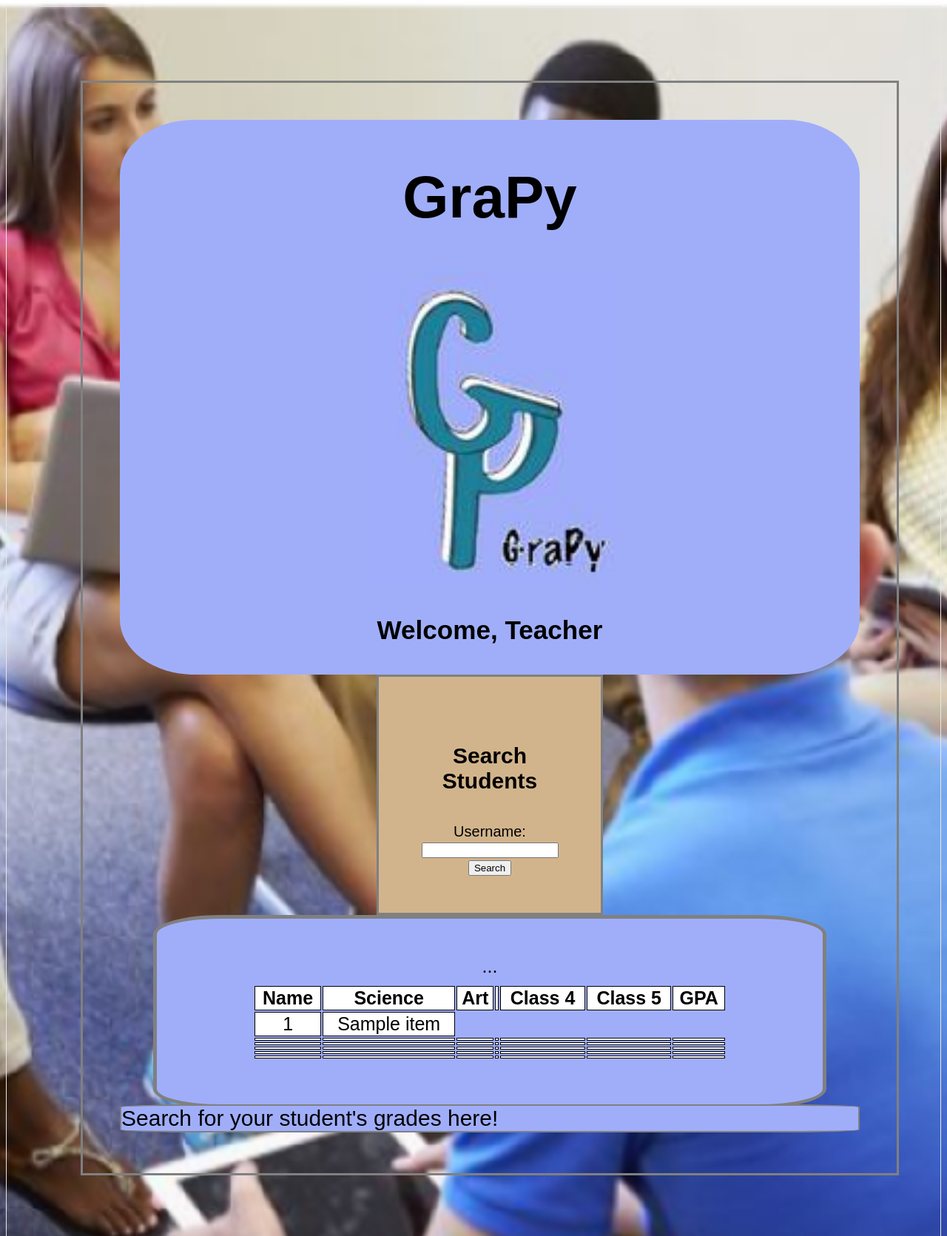
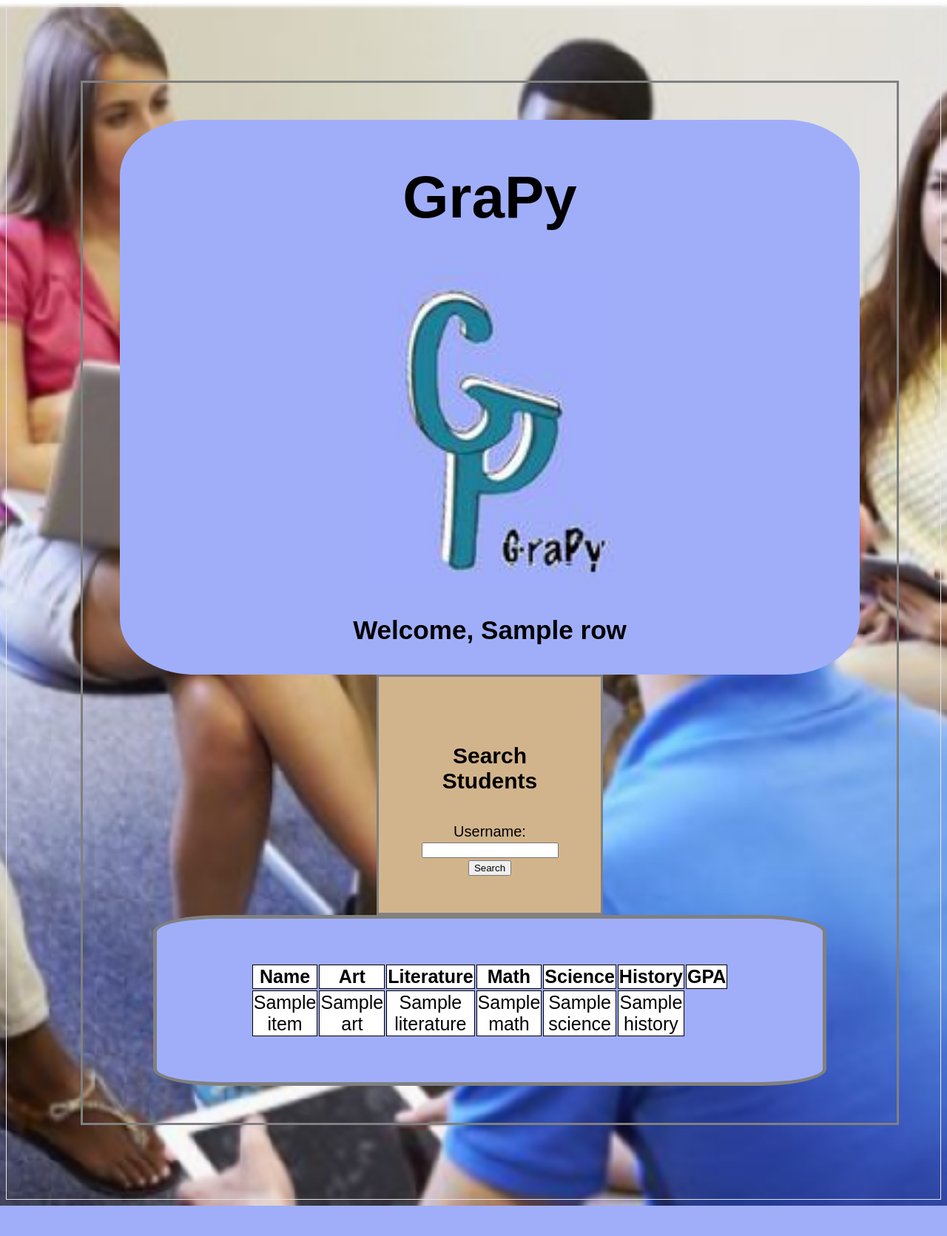
Before and after one commit to JustinCThomas/student-gradebook-project, a Flask app: template app/templates/TeachersHomePage.html in a window 1280 px wide. Shown: the top 1671 px of the page at 74% size. After the commit the page ends 1630 px from the top, so only its background shows below. Run offline with Flask 2, Linux system fonts and the light colour scheme; the template is opened without the code that fills it: most values are stand-ins (such as "Sample title", 1, 10 or a date in 2020).

Commit message:
Add student info to teacher's page

```diff
--- a/app/routes.py
+++ b/app/routes.py
@@ -40,7 +40,10 @@ def login():
 
             row = cur.fetchone()
 
-            return render_template('TeachersHomePage.html', row = row)
+            cur.execute("select * from students")
+            data = cur.fetchall()
+
+            return render_template('TeachersHomePage.html', row = row, data = data)
             # return redirect(url_for('teacher'), row)
         elif row and account == "student_accounts":
             cur.execute("select * from students where id = {0}".
--- a/app/templates/TeachersHomePage.html
+++ b/app/templates/TeachersHomePage.html
@@ -86,7 +86,7 @@
 			<header>
 				<h1>GraPy</h1>
 				<img src="{{url_for('static', filename='GraPy2.jpg')}}" alt='our logo' width="40%" height="60%">
-				<h3>Welcome, Teacher</h3>
+				<h3>Welcome, {{row["name"]}}</h3>
 			</header>
 		<div class="sdiv">
 			<h4>Search Students</h4>
@@ -104,71 +104,28 @@
 				<table >
 					<tr>
 						<th>Name</th>
+						<th>Art</th>
+						<th>Literature</th>
+						<th>Math</th>
 						<th>Science</th>
-						<th>Art</th>
-						<th></th>
-						<th>Class 4</th>
-						<th>Class 5</th>
+						<th>History</th>
 						<th>GPA</th>
 					</tr>
 
 					{% for item in data %}
 							<tr>
-								<td>{{item[0]}}</td>
-								<td>{{item[1]}}</td>
-								...
+								<td>{{item["name"]}}</td>
+								<td>{{item["Art"]}}</td>
+								<td>{{item["Literature"]}}</td>
+								<td>{{item["Math"]}}</td>
+								<td>{{item["Science"]}}</td>
+								<td>{{item["History"]}}</td>
 							</tr>
-							{% endfor %}
+					{% endfor %}
 
-					<tr>
-
-						<td></td>
-						<td></td>
-						<td></td>
-						<td></td>
-						<td></td>
-						<td></td>
-						<td></td>
-					</tr>
-					<tr>
-						<td></td>
-						<td></td>
-						<td></td>
-						<td></td>
-						<td></td>
-						<td></td>
-						<td></td>
-					</tr>
-					<tr>
-						<td></td>
-						<td></td>
-						<td></td>
-						<td></td>
-						<td></td>
-						<td></td>
-						<td></td>
-					</tr>
-					<tr>
-						<td></td>
-						<td></td>
-						<td></td>
-						<td></td>
-						<td></td>
-						<td></td>
-						<td></td>
-					</tr>
-					<tr>
-						<td></td>
-						<td></td>
-						<td></td>
-						<td></td>
-						<td></td>
-						<td></td>
-						<td></td>
-					</tr>
 				</table>
 			</div>
-			<footer>Search for your student's grades here!</footer>
+			<!-- <footer>Search for your student's grades here!</footer> -->
 		</div>
 	</body>
 	</html>
```
